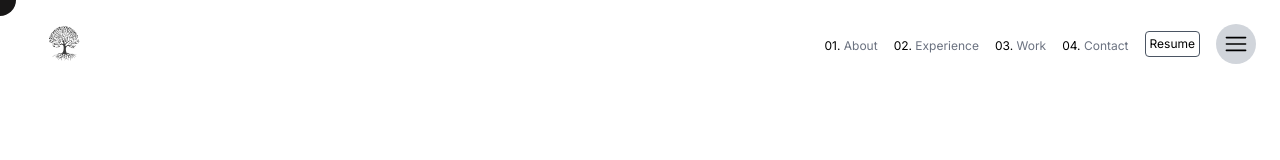
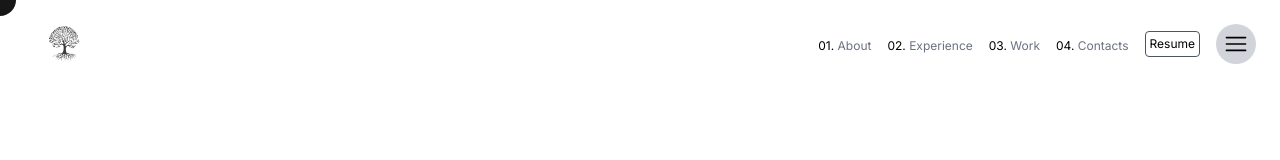
Before and after one commit to faisalonweb/portfolio, a Next.js app: page / in a window 1280 px wide. Shown: the top 160 px of the page. Built offline with nearby package versions, Linux system fonts and the light colour scheme.

Commit message:
check github actions

```diff
--- a/components/Navbar.tsx
+++ b/components/Navbar.tsx
@@ -43,7 +43,7 @@ export default function Navbar() {
           </Link>
           <Link to='contact' spy={true} smooth={true} offset={-100} duration={500}>
             <span className='text-xs'>04. </span>
-            <span className='text-gray-500 text-xs'>Contact</span>
+            <span className='text-gray-500 text-xs'>Contacts</span>
           </Link>
           <button className='px-1 py-1 text-xs rounded border border-gray-600'>Resume</button>
 
```
